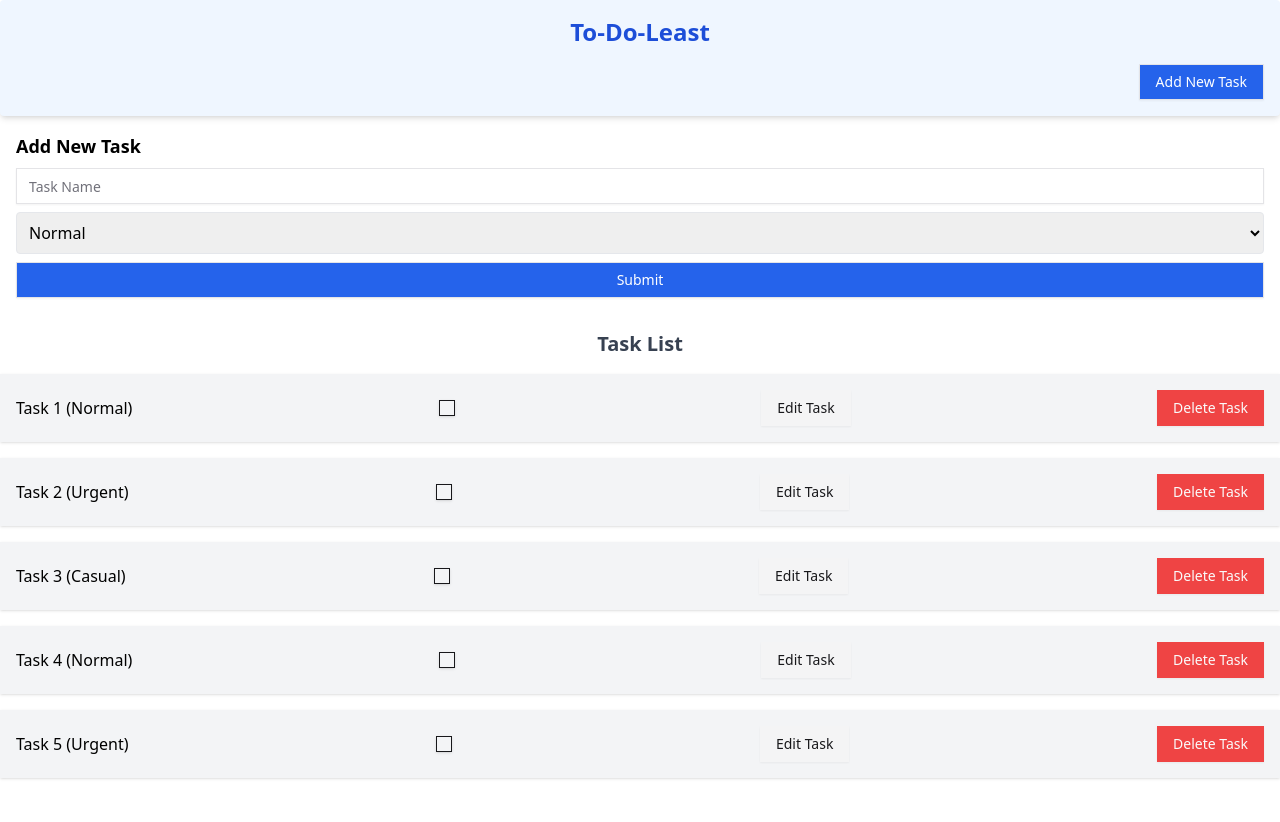
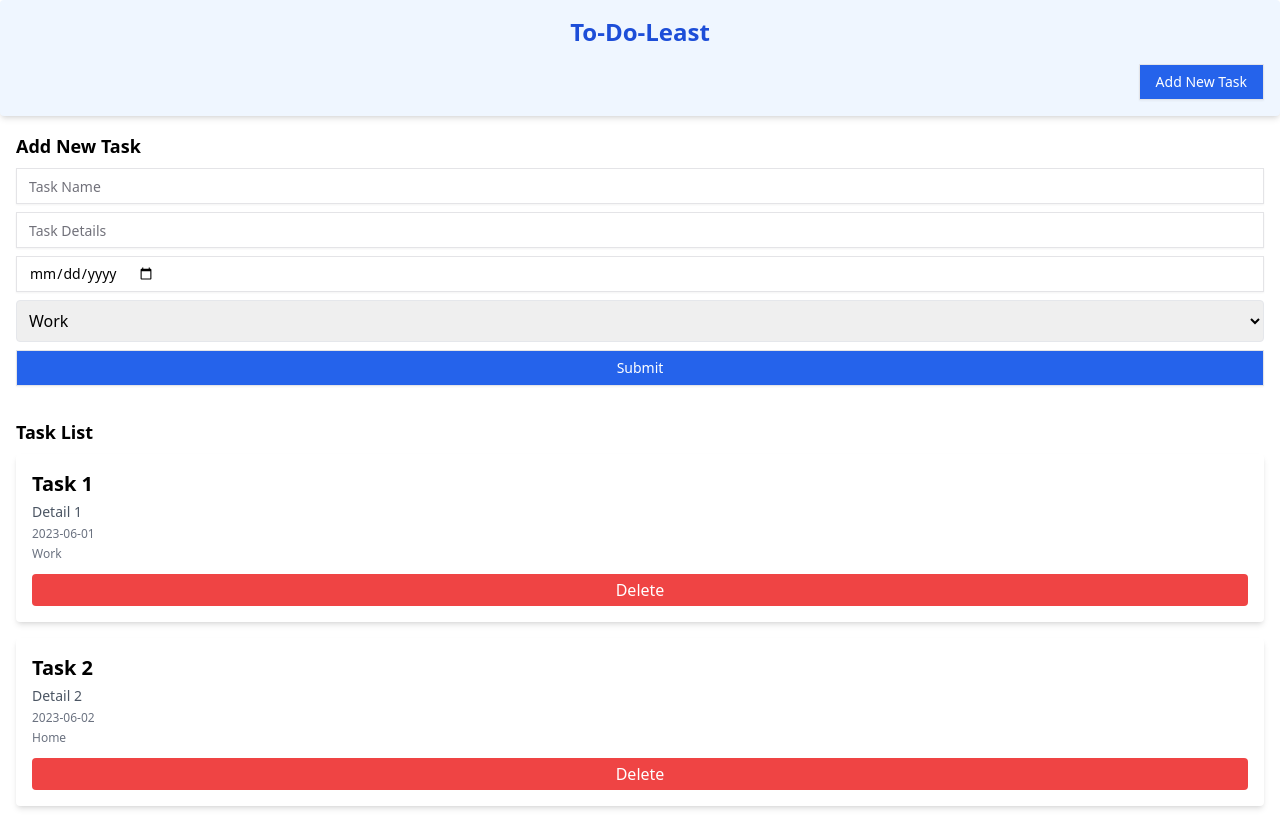
Before and after one commit to kakarifki/To-do-least, a React (Vite) app: page / in a window 1280 px wide. Before the commit the page ends 800 px from the top, so only its background shows below. Built offline with nearby package versions, Linux system fonts and the light colour scheme.

Commit message:
feat: new add task

```diff
--- a/src/App.tsx
+++ b/src/App.tsx
@@ -1,17 +1,33 @@
+import { useState } from 'react';
 import TaskList from './components/list-tasks';
 import TopBar from './components/top-bar';
 import NewTask from './components/new-task';
-import { TaskProvider } from './components/task-context';
+import { initialTasks } from './data/initialTasks';
 
 function App() {
+  const [tasks, setTasks] = useState(initialTasks);
+
+  const addTask = (nameTodo: string, details: string, dueDate: string, category: string) => {
+    const newTask = {
+      id: Date.now().toString(),
+      nameTodo,
+      details,
+      dueDate,
+      category,
+    };
+    setTasks((prevTasks) => [...prevTasks, newTask]);
+  };
+
+  const deleteTask = (id: string) => {
+    setTasks((prevTasks) => prevTasks.filter((task) => task.id !== id));
+  };
+
   return (
-    <TaskProvider>
-      <div className="App">
-        <TopBar />
-        <NewTask />
-        <TaskList />
-      </div>
-    </TaskProvider>
+    <div className="App">
+      <TopBar />
+      <NewTask addTask={addTask} />
+      <TaskList tasks={tasks} deleteTask={deleteTask} />
+    </div>
   );
 }
 
--- a/src/components/item-task/index.tsx
+++ b/src/components/item-task/index.tsx
@@ -1,23 +1,30 @@
-import { Button } from "@/components/ui/button";
-import { Checkbox } from "@/components/ui/checkbox";
+interface Task {
+  id: string;
+  nameTodo: string;
+  details: string;
+  dueDate: string;
+  category: string;
+}
 
 interface ItemTaskProps {
-  id: string;
-  taskName: string;
-  priority: 'Urgent' | 'Normal' | 'Casual';
+  task: Task;
   deleteTask: (id: string) => void;
 }
 
-const ItemTask = ({ id, taskName, priority, deleteTask }: ItemTaskProps) => {
+const ItemTask = ({ task, deleteTask }: ItemTaskProps) => {
   return (
-    <li className='flex justify-between items-center p-4 bg-gray-100 rounded-lg shadow hover:bg-gray-200 transition' id={id}>
-      <span>{taskName} ({priority})</span>
-      <Checkbox />
-      <Button variant="secondary" className='hover:bg-blue-500'>Edit Task</Button>
-      <Button onClick={() => deleteTask(id)} variant="destructive" className='hover:bg-red-600'>
-        Delete Task
-      </Button>
-    </li>
+    <div className="bg-white p-4 rounded shadow-md flex flex-col gap-1">
+      <h3 className="text-xl font-semibold">{task.nameTodo}</h3>
+      <p className="text-sm text-gray-600">{task.details}</p>
+      <p className="text-xs text-gray-500">{task.dueDate}</p>
+      <p className="text-xs text-gray-500">{task.category}</p>
+      <button
+        className="mt-2 bg-red-500 text-white py-1 px-2 rounded"
+        onClick={() => deleteTask(task.id)}
+      >
+        Delete
+      </button>
+    </div>
   );
 };
 
--- a/src/components/list-tasks/index.tsx
+++ b/src/components/list-tasks/index.tsx
@@ -1,25 +1,29 @@
-import ItemTask from "../item-task";
-import { useTaskContext } from "../../components/task-context";
+import ItemTask from '../item-task';
 
-const ListTask = () => {
-  const { tasks, deleteTask } = useTaskContext(); // Ambil tasks dan deleteTask dari context
+interface Task {
+  id: string;
+  nameTodo: string;
+  details: string;
+  dueDate: string;
+  category: string;
+}
 
+interface TaskListProps {
+  tasks: Task[];
+  deleteTask: (id: string) => void;
+}
+
+const TaskList = ({ tasks, deleteTask }: TaskListProps) => {
   return (
-    <div className='container mx-auto mt-4'>
-      <h2 className='flex justify-center text-xl font-semibold text-gray-700'>Task List</h2>
-      <ul className='flex flex-col gap-4 mt-4'>
-        {tasks.map(task => (
-          <ItemTask
-            key={task.id}
-            id={task.id}
-            taskName={task.nameTodo}
-            priority={task.priority}
-            deleteTask={deleteTask} // Pass deleteTask ke ItemTask
-          />
+    <div className="container mx-auto p-4">
+      <h2 className="text-lg font-semibold mb-2">Task List</h2>
+      <div className="grid grid-cols-1 gap-4">
+        {tasks.map((task) => (
+          <ItemTask key={task.id} task={task} deleteTask={deleteTask} />
         ))}
-      </ul>
+      </div>
     </div>
   );
 };
 
-export default ListTask;
+export default TaskList;
--- a/src/components/new-task/index.tsx
+++ b/src/components/new-task/index.tsx
@@ -1,42 +1,42 @@
-import { useState } from 'react';
-import { useTaskContext } from '../../components/task-context.tsx';
-import { Input } from "@/components/ui/input";
-import { Button } from "@/components/ui/button";
+import { useForm } from 'react-hook-form';
+import { Input } from '@/components/ui/input';
+import { Button } from '@/components/ui/button';
 
-const NewTask = () => {
-  const { addTask } = useTaskContext();
-  const [taskName, setTaskName] = useState('');
-  const [priority, setPriority] = useState<'Urgent' | 'Normal' | 'Casual'>('Normal');
+interface TaskForm {
+  taskName: string;
+  details: string;
+  dueDate: string;
+  category: string;
+}
 
-  const handleSubmit = () => {
-    if (taskName) {
-      addTask(taskName, priority); // Menambahkan task baru ke context
-      setTaskName(''); // Reset input setelah menambahkan
-    }
+interface NewTaskProps {
+  addTask: (nameTodo: string, details: string, dueDate: string, category: string) => void;
+}
+
+const NewTask = ({ addTask }: NewTaskProps) => {
+  const { register, handleSubmit, reset } = useForm<TaskForm>();
+
+  const onSubmit = (data: TaskForm) => {
+    addTask(data.taskName, data.details, data.dueDate, data.category);
+    reset();
   };
 
   return (
-    <div className='container mx-auto p-4'>
-      <h2 className='text-lg font-semibold mb-2'>Add New Task</h2>
-      <div className='flex flex-col gap-2'>
-        <Input
-          placeholder='Task Name'
-          value={taskName}
-          onChange={(e) => setTaskName(e.target.value)}
-        />
-        <select
-          value={priority}
-          onChange={(e) => setPriority(e.target.value as 'Urgent' | 'Normal' | 'Casual')}
-          className='border rounded p-2'
-        >
-          <option value='Urgent'>Urgent</option>
-          <option value='Normal'>Normal</option>
-          <option value='Casual'>Casual</option>
+    <div className="container mx-auto p-4">
+      <h2 className="text-lg font-semibold mb-2">Add New Task</h2>
+      <form className="flex flex-col gap-2" onSubmit={handleSubmit(onSubmit)}>
+        <Input placeholder="Task Name" {...register('taskName')} />
+        <Input placeholder="Task Details" {...register('details')} />
+        <Input type="date" {...register('dueDate')} />
+        <select className="border rounded p-2" {...register('category')}>
+          <option value="Work">Work</option>
+          <option value="Home">Home</option>
+          <option value="Hobby">Hobby</option>
         </select>
-        <Button onClick={handleSubmit} variant='outline' className='bg-blue-600 text-white'>
+        <Button type="submit" variant="outline" className="bg-blue-600 text-white">
           Submit
         </Button>
-      </div>
+      </form>
     </div>
   );
 };
--- a/src/components/task-context.tsx
+++ /dev/null
@@ -1,54 +0,0 @@
-import { createContext, useContext, useState, ReactNode } from 'react';
-
-interface Task {
-  id: string;
-  nameTodo: string;
-  priority: 'Urgent' | 'Normal' | 'Casual';
-}
-
-const initialTasks: Task[] = [
-  { id: '1', nameTodo: 'Task 1', priority: 'Normal' },
-  { id: '2', nameTodo: 'Task 2', priority: 'Urgent' },
-  { id: '3', nameTodo: 'Task 3', priority: 'Casual' },
-  { id: '4', nameTodo: 'Task 4', priority: 'Normal' },
-  { id: '5', nameTodo: 'Task 5', priority: 'Urgent' },
-];
-
-interface TaskContextType {
-  tasks: Task[];
-  addTask: (taskName: string, priority: 'Urgent' | 'Normal' | 'Casual') => void;
-  deleteTask: (id: string) => void;
-}
-
-const TaskContext = createContext<TaskContextType | undefined>(undefined);
-
-export const TaskProvider = ({ children }: { children: ReactNode }) => {
-  const [tasks, setTasks] = useState<Task[]>(initialTasks);
-
-  const addTask = (taskName: string, priority: 'Urgent' | 'Normal' | 'Casual') => {
-    const newTask: Task = {
-      id: Date.now().toString(), // ID unik menggunakan timestamp
-      nameTodo: taskName,
-      priority: priority,
-    };
-    setTasks((prevTasks) => [...prevTasks, newTask]);
-  };
-
-  const deleteTask = (id: string) => {
-    setTasks((prevTasks) => prevTasks.filter((task) => task.id !== id));
-  };
-
-  return (
-    <TaskContext.Provider value={{ tasks, addTask, deleteTask }}>
-      {children}
-    </TaskContext.Provider>
-  );
-};
-
-export const useTaskContext = (): TaskContextType => {
-  const context = useContext(TaskContext);
-  if (!context) {
-    throw new Error('useTaskContext must be used within a TaskProvider');
-  }
-  return context;
-};
--- /dev/null
+++ b/src/data/initialTasks.tsx
@@ -0,0 +1,14 @@
+export interface Task {
+    id: string;
+    nameTodo: string;
+    details: string;
+    dueDate: string;
+    category: string;
+  }
+
+  export const initialTasks: Task[] = [
+    // Daftar task awal di sini
+    { id: '1', nameTodo: 'Task 1', details: 'Detail 1', dueDate: '2023-06-01', category: 'Work' },
+    { id: '2', nameTodo: 'Task 2', details: 'Detail 2', dueDate: '2023-06-02', category: 'Home' },
+    // Tambahkan task lainnya di sini
+  ];
--- a/src/main.tsx
+++ b/src/main.tsx
@@ -1,13 +1,10 @@
-import { StrictMode } from 'react';
-import { createRoot } from 'react-dom/client';
+import React from 'react';
+import ReactDOM from 'react-dom/client';
+import App from './App';
 import './styles/index.css';
-import App from './App.tsx';
-import { TaskProvider } from './components/task-context.tsx'; // Gunakan TaskProvider, bukan TaskContext
 
-createRoot(document.getElementById('root')!).render(
-  <StrictMode>
-    <TaskProvider> {/* Bungkus aplikasi dengan TaskProvider */}
-      <App />
-    </TaskProvider>
-  </StrictMode>
+ReactDOM.createRoot(document.getElementById('root') as HTMLElement).render(
+  <React.StrictMode>
+    <App />
+  </React.StrictMode>
 );
```
